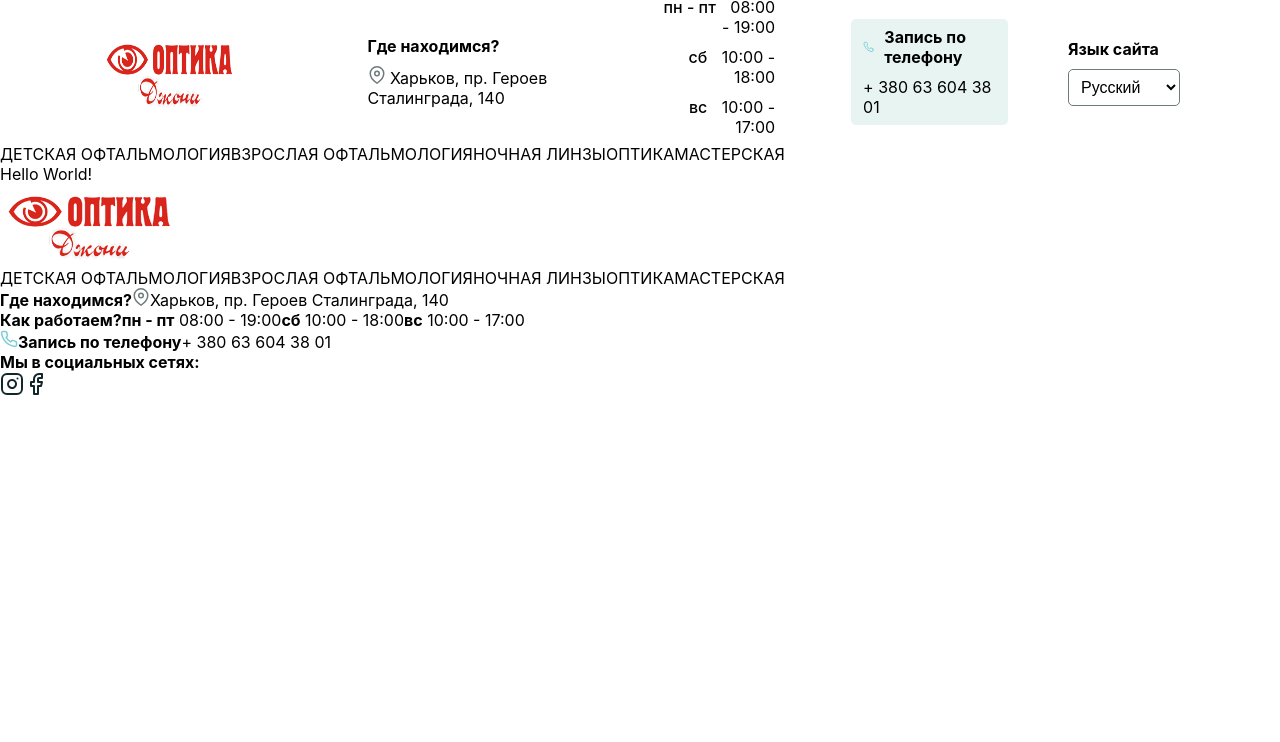
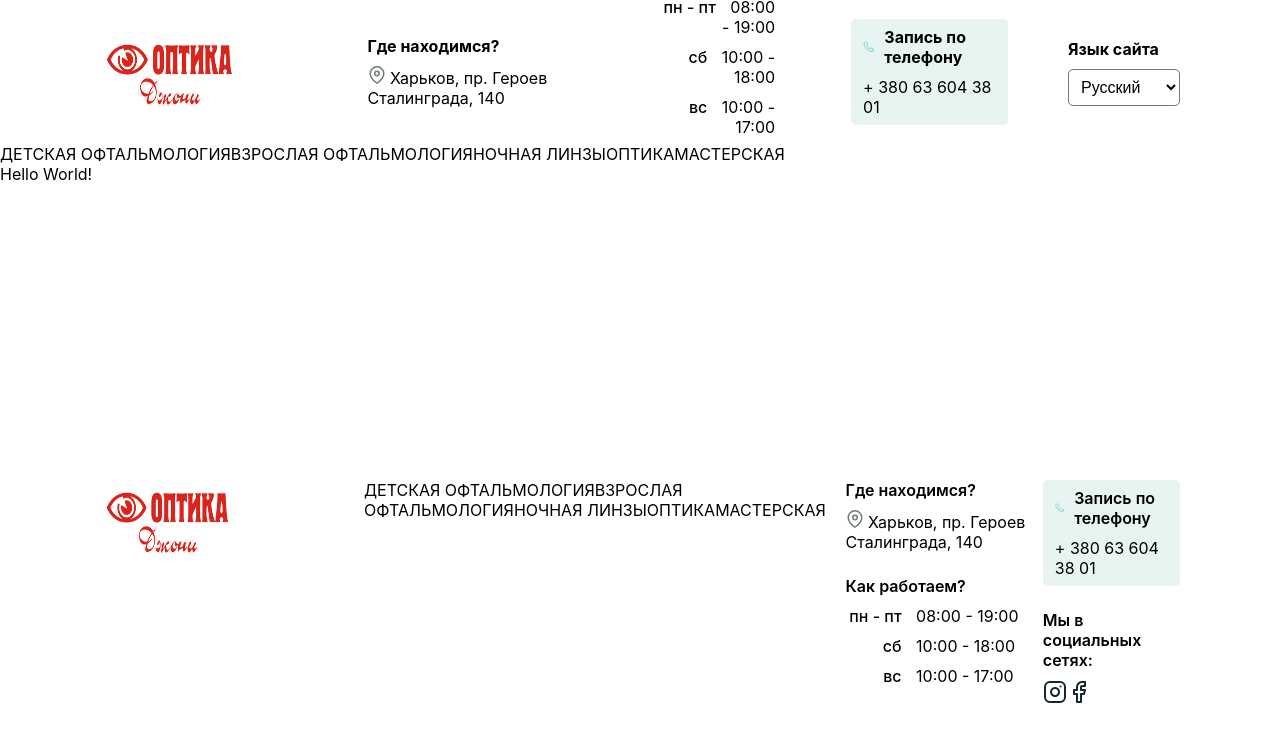
Before and after one commit to NikoraDmytro/optica_djoni, a Next.js app: page / in a window 1280 px wide. Shown: the top 742 px of the page. Built offline with nearby package versions, Linux system fonts and the light colour scheme.

Commit message:
Added styles to the Footer component.

```diff
--- /dev/null
+++ b/components/Layout/components/Footer/Footer.module.scss
@@ -0,0 +1,64 @@
+.footer {
+    position: absolute;
+    left: 0;
+    bottom: 0;
+    width: 100%;
+    height: 25em;
+    display: flex;
+    flex-direction: row;
+    padding: 5em 6.25em;
+}
+
+.info {
+    width: 100%;
+    display: flex;
+    margin-left: 8em;
+    flex-direction: row;
+    justify-content: space-between;
+    > div {
+        display: flex;
+        flex-direction: column;
+    }
+    p {
+        margin-top: 0;
+        font-weight: 600;
+        margin-bottom: 10px;
+    }
+}
+
+.location {
+    margin-bottom: 1.5em;
+}
+
+.workTime {
+    p:not(:nth-child(1)) {
+        font-weight: 400;
+    }
+    span {
+        width: 3.5em;
+        text-align: end;
+        font-weight: 500;
+        margin-right: 10px;
+        display: inline-block;
+    }
+}
+
+.contacts {
+    border-radius: 5px;
+    padding: 0.5em 0.75em;
+    background-color: #E7F4F2;
+    margin-bottom: 1.5em;
+    div {
+        display: flex;
+        flex-direction: row;
+        margin-bottom: 10px;
+        p {
+            margin: 0 10px;
+        }
+    }
+}
+
+.socialMedia {
+    display: flex;
+    flex-direction: row;
+}
--- a/components/Layout/components/Footer/Footer.tsx
+++ b/components/Layout/components/Footer/Footer.tsx
@@ -1,48 +1,52 @@
 import Image from "next/image";
+
 import { NavBar } from "../NavBar/NavBar";
+
+import styles from "./Footer.module.scss";
 
 export const Footer = () => {
   return (
-    <footer>
-      <Image src="/image/logo.png" alt="Logo" width={180} height={80} />
+    <footer className={styles.footer}>
+      <Image src="/image/logo.png" alt="Logo" width={180} height={80} layout="fixed"/>
 
+      <div className={styles.info}>
         <NavBar orientation="vertical" />
 
         <div>
-        <div>
-          <strong>Где находимся?</strong>
+          <div className={styles.location}>
+            <p>Где находимся?</p>
             <span>
-            <Image src="/icons/location.svg" alt="" width={18} height={18} />
+              <Image src="/icons/location.svg" alt="" width={18} height={18} />{" "}
               Харьков, пр. Героев Сталинграда, 140
             </span>
           </div>
 
-        <div>
-          <strong>Как работаем?</strong>
-          <span>
-            <strong>пн - пт</strong> 08:00 - 19:00
-          </span>
-          <span>
-            <strong>сб</strong> 10:00 - 18:00
-          </span>
-          <span>
-            <strong>вс</strong> 10:00 - 17:00
-          </span>
+          <div className={styles.workTime}>
+            <p>Как работаем?</p>
+            <p>
+              <span>пн - пт</span> 08:00 - 19:00
+            </p>
+            <p>
+              <span>сб</span> 10:00 - 18:00
+            </p>
+            <p>
+              <span>вс</span> 10:00 - 17:00
+            </p>
           </div>
         </div>
 
         <div>
+          <div className={styles.contacts}>
             <div>
-          <strong>
-            <Image src="/icons/phone.svg" alt="" width={18} height={18} />
-            Запись по телефону
-          </strong>
+              <Image src="/icons/phone.svg" alt="" width={18} height={18} /> {" "}
+              <p>Запись по телефону</p>
+            </div>
             <span>+ 380 63 604 38 01</span>
           </div>
 
           <div>
-          <strong>Мы в социальных сетях:</strong>
-          <div>
+            <p>Мы в социальных сетях:</p>
+            <div className={styles.socialMedia}>
               <Image
                 src="/icons/instagram.svg"
                 alt="instagram"
@@ -58,6 +62,7 @@ export const Footer = () => {
             </div>
           </div>
         </div>
+      </div>
     </footer>
   );
 };
```
Lines whose indentation alone changed are shown as unchanged.
